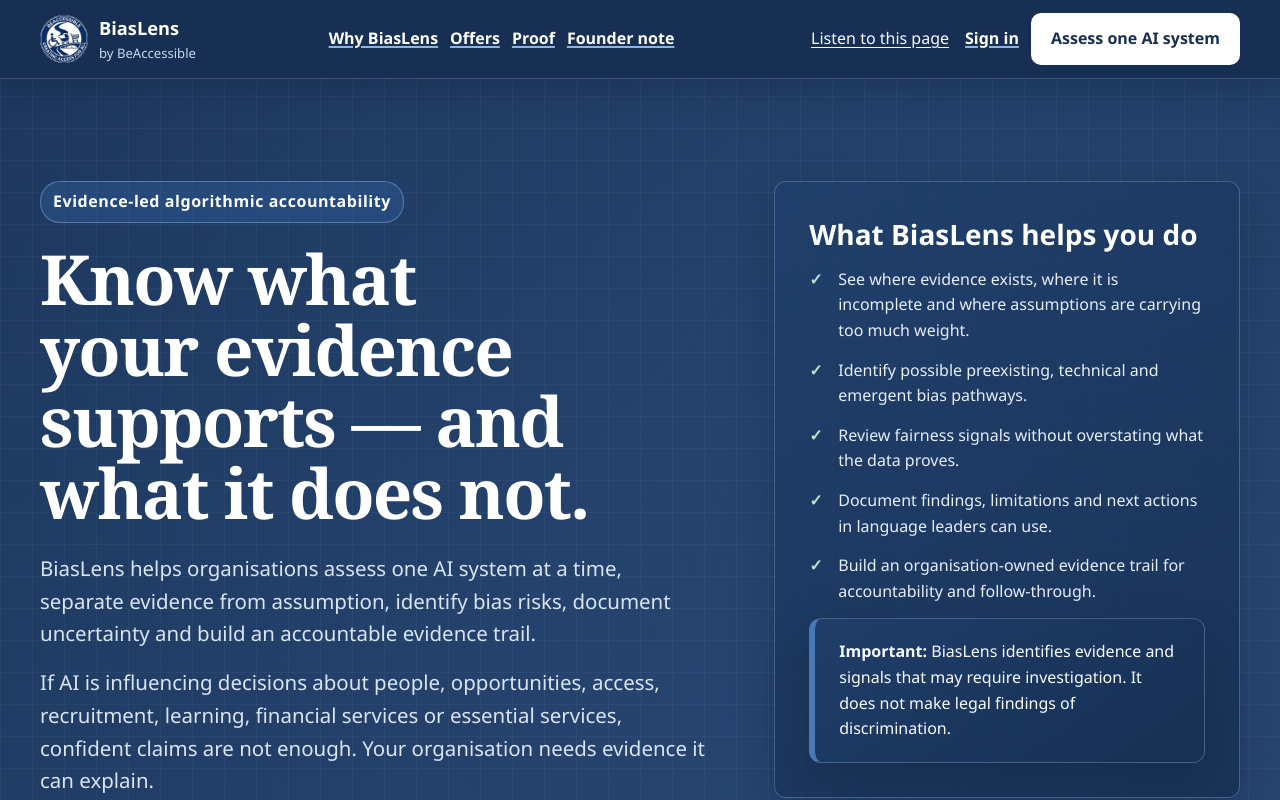
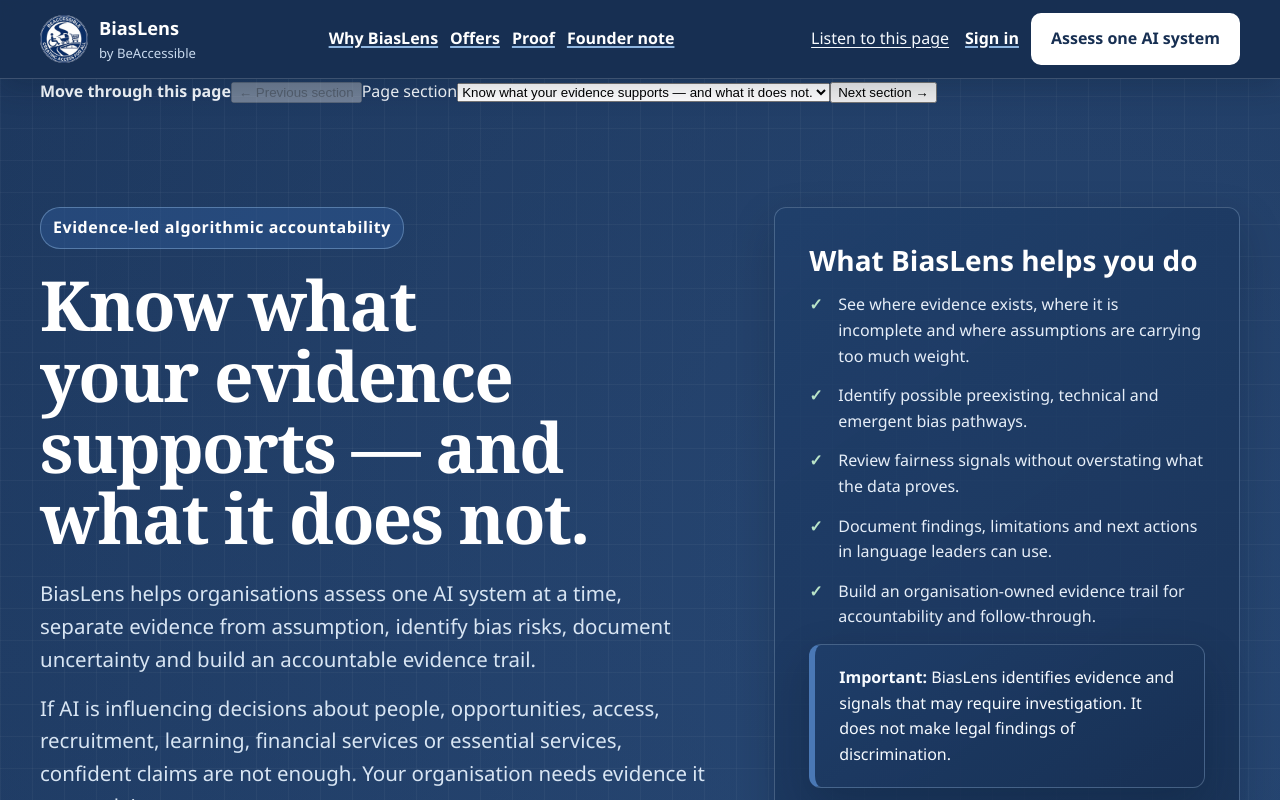
Before and after one commit to laggiesfl/BiasLens-Full-Platform, a Next.js app: page / in a window 1280 px wide. Shown: the top 800 px of the page. Built offline with nearby package versions, Linux system fonts and the light colour scheme.

Commit message:
feat: expose homepage section navigation from public header

```diff
--- a/src/components/public/PublicHeader.tsx
+++ b/src/components/public/PublicHeader.tsx
@@ -1,9 +1,11 @@
 import Link from "next/link";
 import { Logo } from "@/components/Logo";
 import { ListenToPage } from "./ListenToPage";
+import { HomeSectionNavigator } from "./HomeSectionNavigator";
 
 export function PublicHeader() {
   return (
+    <>
       <header className="public-header">
         <a className="skip-link" href="#main-content">Skip to main content</a>
         <div className="public-shell public-header-inner">
@@ -29,5 +31,7 @@
           </div>
         </div>
       </header>
+      <HomeSectionNavigator />
+    </>
   );
 }
```
Lines whose indentation alone changed are shown as unchanged.
